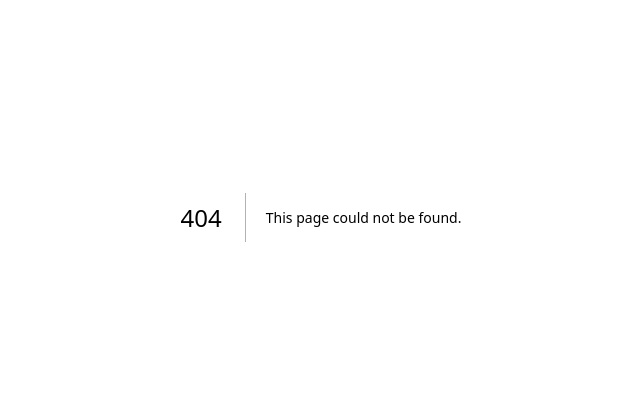
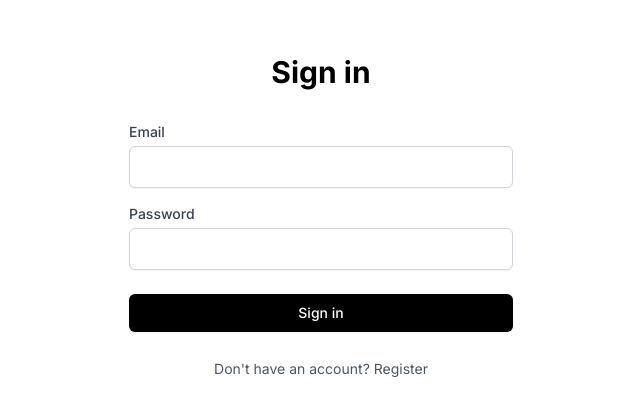
Before and after one commit to LL-LLLu/Book-reviews, a Next.js app in the folder frontend/: page /login-simple in a window 1280 px wide. Before the commit this address had no page. Shown: the part 183-598 px from the top of the page, without its empty margins (319-959 px from the left). Built offline with nearby package versions, Linux system fonts and the light colour scheme.

Commit message:
auth fix

```diff
--- /dev/null
+++ b/frontend/src/pages/login-simple.tsx
@@ -0,0 +1,91 @@
+import { useState } from 'react'
+import { useRouter } from 'next/router'
+import Link from 'next/link'
+import { useAuth } from '@/lib/auth'
+
+export default function LoginSimple() {
+  const [email, setEmail] = useState('')
+  const [password, setPassword] = useState('')
+  const [error, setError] = useState('')
+  const [loading, setLoading] = useState(false)
+  const { login } = useAuth()
+  const router = useRouter()
+
+  const handleSubmit = async (e: React.FormEvent) => {
+    e.preventDefault()
+    setError('')
+    setLoading(true)
+
+    try {
+      await login(email, password)
+      router.push('/')
+    } catch (err: any) {
+      setError(err.response?.data?.message || 'Failed to login')
+    } finally {
+      setLoading(false)
+    }
+  }
+
+  return (
+    <div className="min-h-screen flex items-center justify-center bg-white dark:bg-black">
+      <div className="max-w-md w-full space-y-8 p-8">
+        <div>
+          <h2 className="text-3xl font-bold text-center text-black dark:text-white">
+            Sign in
+          </h2>
+        </div>
+        <form className="mt-8 space-y-6" onSubmit={handleSubmit}>
+          {error && (
+            <div className="bg-red-50 dark:bg-red-900/20 border border-red-400 text-red-700 dark:text-red-400 px-4 py-3 rounded">
+              {error}
+            </div>
+          )}
+          <div className="space-y-4">
+            <div>
+              <label htmlFor="email" className="block text-sm font-medium text-gray-700 dark:text-gray-300">
+                Email
+              </label>
+              <input
+                id="email"
+                name="email"
+                type="email"
+                required
+                value={email}
+                onChange={(e) => setEmail(e.target.value)}
+                className="mt-1 block w-full px-3 py-2 border border-gray-300 dark:border-gray-600 rounded-md shadow-sm focus:outline-none focus:ring-black focus:border-black dark:bg-gray-800 dark:text-white"
+              />
+            </div>
+            <div>
+              <label htmlFor="password" className="block text-sm font-medium text-gray-700 dark:text-gray-300">
+                Password
+              </label>
+              <input
+                id="password"
+                name="password"
+                type="password"
+                required
+                value={password}
+                onChange={(e) => setPassword(e.target.value)}
+                className="mt-1 block w-full px-3 py-2 border border-gray-300 dark:border-gray-600 rounded-md shadow-sm focus:outline-none focus:ring-black focus:border-black dark:bg-gray-800 dark:text-white"
+              />
+            </div>
+          </div>
+
+          <button
+            type="submit"
+            disabled={loading}
+            className="w-full flex justify-center py-2 px-4 border border-transparent rounded-md shadow-sm text-sm font-medium text-white bg-black hover:bg-gray-800 dark:bg-white dark:text-black dark:hover:bg-gray-200 focus:outline-none focus:ring-2 focus:ring-offset-2 focus:ring-black disabled:opacity-50"
+          >
+            {loading ? 'Signing in...' : 'Sign in'}
+          </button>
+
+          <div className="text-center">
+            <Link href="/register" className="text-sm text-gray-600 dark:text-gray-400 hover:text-black dark:hover:text-white">
+              Don't have an account? Register
+            </Link>
+          </div>
+        </form>
+      </div>
+    </div>
+  )
+}
```
